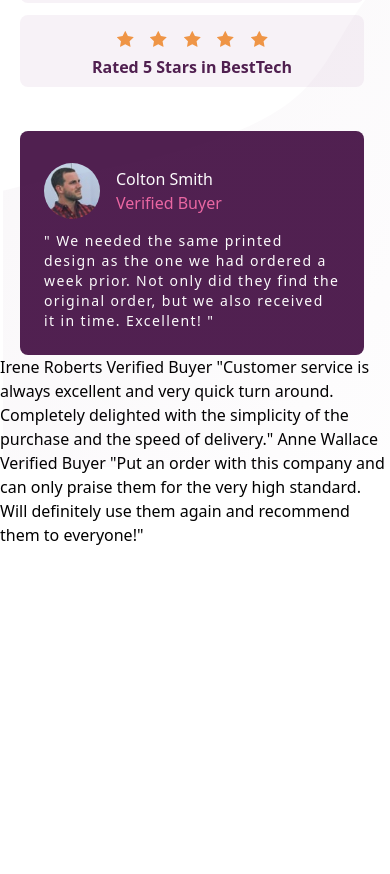
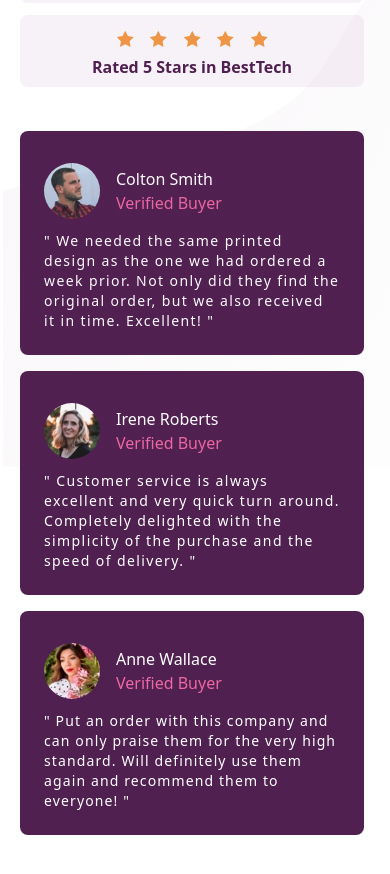
Before and after one commit to Abaljerind/social-proof-section-master, a website: page index.html in a window 390 px wide. Shown: the part 420-1294 px from the top of the page. Before the commit the page ends 967 px from the top, so only its background shows below. Drawn offline with Linux system fonts and the light colour scheme.

Commit message:
add 2 review + style, mobile dvs done

```diff
--- a/index.html
+++ b/index.html
@@ -73,7 +73,7 @@
           </div>
 
           <!-- review -->
-          <div class="mt-2 flex w-96 flex-wrap px-5">
+          <div class="mb-16 mt-2 flex w-96 flex-wrap px-5">
             <div class="rounded-lg bg-veryDarkMagenta p-6">
               <div class="mt-2 flex items-center">
                 <img src="./images/image-colton.jpg" alt="Image of Colton Smith" class="block w-14 rounded-full" />
@@ -86,13 +86,36 @@
                 " We needed the same printed design as the one we had ordered a week prior. Not only did they find the original order, but we also received it in time. Excellent! "
               </p>
             </div>
+
+            <div class="mt-4 rounded-lg bg-veryDarkMagenta p-6">
+              <div class="mt-2 flex items-center">
+                <img src="./images/image-irene.jpg" alt="Image of Irene Roberts" class="block w-14 rounded-full" />
+                <div class="ml-4">
+                  <p class="text-white">Irene Roberts</p>
+                  <p class="text-softPink">Verified Buyer</p>
+                </div>
+              </div>
+              <p class="mt-3 text-sm leading-5 tracking-widest text-white">
+                " Customer service is always excellent and very quick turn around. Completely delighted with the simplicity of the purchase and the speed of delivery. "
+              </p>
+            </div>
+
+            <div class="mt-4 rounded-lg bg-veryDarkMagenta p-6">
+              <div class="mt-2 flex items-center">
+                <img src="./images/image-anne.jpg" alt="Image of Anne Wallace" class="block w-14 rounded-full" />
+                <div class="ml-4">
+                  <p class="text-white">Anne Wallace</p>
+                  <p class="text-softPink">Verified Buyer</p>
+                </div>
+              </div>
+              <p class="mt-3 text-sm leading-5 tracking-[0.08em] text-white">
+                " Put an order with this company and can only praise them for the very high standard. Will definitely use them again and recommend them to everyone! "
+              </p>
+            </div>
           </div>
         </div>
       </div>
     </section>
-    Irene Roberts Verified Buyer "Customer service is always excellent and very quick turn around. Completely delighted with the simplicity of the purchase and the speed of
-    delivery." Anne Wallace Verified Buyer "Put an order with this company and can only praise them for the very high standard. Will definitely use them again and recommend them to
-    everyone!"
 
     <!-- <div class="attribution">
       Challenge by
```
Also changed, not shown: css/output.css.
